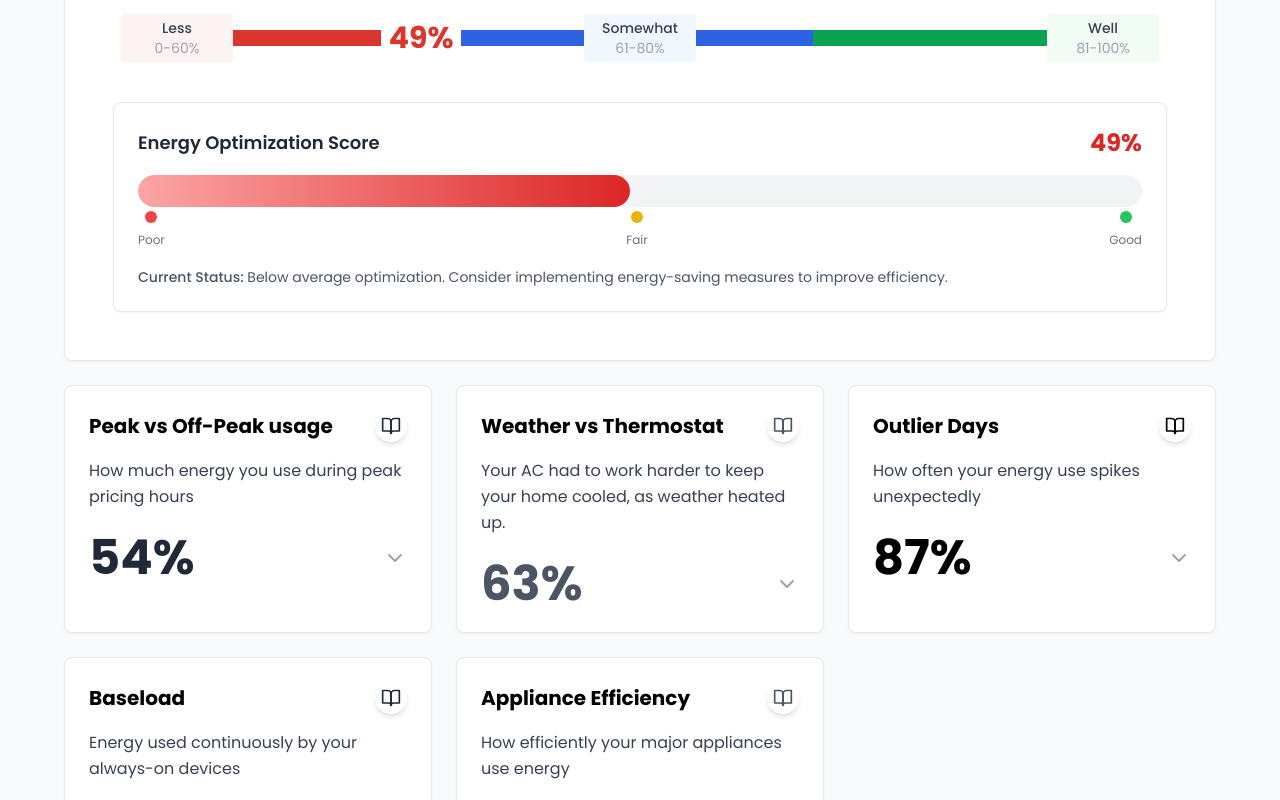
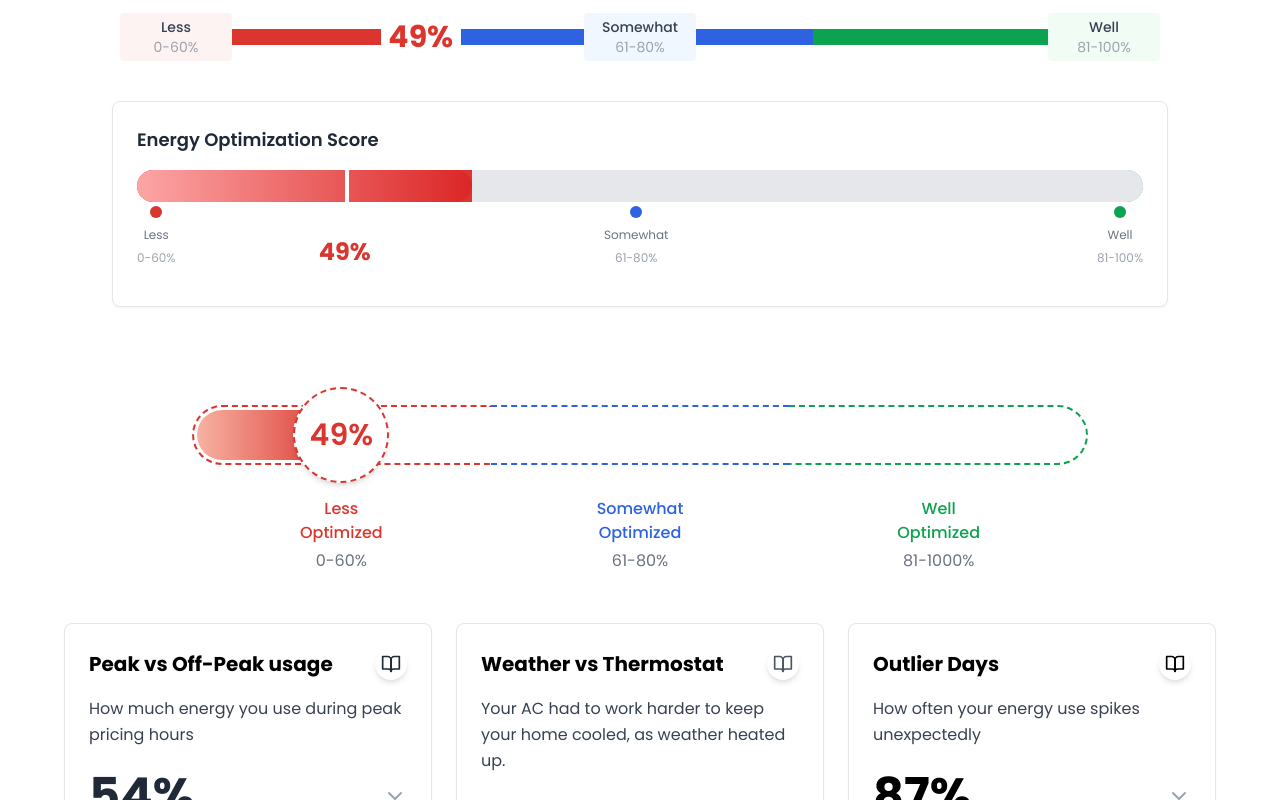
Before and after one commit to davemelk100/progress-meter, a React (Vite) app: page / in a window 1280 px wide. Shown: the part 780-1580 px from the top of the page. Built offline with nearby package versions, Linux system fonts and the light colour scheme.

Commit message:
7 progress meter

```diff
--- a/src/App.tsx
+++ b/src/App.tsx
@@ -86,7 +86,7 @@ function App() {
   };
 
   return (
-    <div className="min-h-screen bg-gray-50 p-6">
+    <div className="min-h-screen p-6">
       {/* Modal */}
       {isModalOpen && selectedCard && (
         <div className="fixed inset-0 bg-black bg-opacity-50 flex items-center justify-center z-50">
@@ -149,7 +149,7 @@ function App() {
 
       <div className="max-w-6xl mx-auto">
         {/* Header Section */}
-        <div className="bg-white rounded-lg shadow-sm border border-gray-200 p-8 mb-6">
+        <div className="bg-white rounded-lg p-8 mb-6">
           <div className="flex items-center justify-between">
             <div className="flex items-center gap-4">
               <div className="p-2">
@@ -357,7 +357,7 @@ function App() {
                       }}
                     >
                       <div
-                        className="w-20 h-20 rounded-full flex items-center justify-center border"
+                        className="w-24 h-24 rounded-full bg-white flex items-center justify-center border-2 border-dashed shadow-md"
                         style={{
                           backgroundColor: "#FEF2F2",
                           borderWidth: "1px",
@@ -365,7 +365,7 @@ function App() {
                         }}
                       >
                         <span
-                          className="text-3xl font-bold"
+                          className="text-3xl font-semibold"
                           style={{ color: "#DB352F" }}
                         >
                           49%
@@ -595,42 +595,235 @@ function App() {
                   <h3 className="text-lg font-semibold text-gray-800">
                     Energy Optimization Score
                   </h3>
-                  <div className="text-2xl font-bold text-red-600">49%</div>
                 </div>
 
                 {/* Scale Bar */}
                 <div className="relative mb-4">
-                  <div className="w-full h-8 bg-gray-100 rounded-full overflow-hidden">
-                    {/* Progress Fill */}
+                  <div
+                    className="w-full h-8 bg-gray-100 rounded-full overflow-hidden flex"
+                    style={{ borderRadius: "9999px" }}
+                  >
+                    {/* Poor Segment */}
                     <div
-                      className="h-full bg-gradient-to-r from-red-300 to-red-600 rounded-full transition-all duration-500"
-                      style={{ width: "49%" }}
+                      className="h-full"
+                      style={{
+                        width: "33.33%",
+                        backgroundColor: isColorMode ? "#DB352F" : "#6B7280",
+                      }}
                     ></div>
+                    {/* Fair Segment */}
+                    <div
+                      className="h-full"
+                      style={{
+                        width: "33.33%",
+                        backgroundColor: isColorMode ? "#2E62E1" : "#374151",
+                        borderLeft: "2px solid rgba(0, 0, 0, 0.3)",
+                        borderRight: "2px solid rgba(0, 0, 0, 0.3)",
+                      }}
+                    ></div>
+                    {/* Good Segment */}
+                    <div
+                      className="h-full"
+                      style={{
+                        width: "33.33%",
+                        backgroundColor: isColorMode ? "#0BA34F" : "#111827",
+                        borderTopRightRadius: "9999px",
+                        borderBottomRightRadius: "9999px",
+                        borderLeft: "2px solid rgba(0, 0, 0, 0.3)",
+                      }}
+                    ></div>
+                  </div>
+
+                  {/* Progress Fill Overlay */}
+                  <div
+                    className="absolute top-0 left-0 h-8 bg-gradient-to-r from-red-300 to-red-600 transition-all duration-500"
+                    style={{ width: "33.33%", borderRadius: "9999px" }}
+                  ></div>
+
+                  {/* Unfilled portion overlay */}
+                  <div
+                    className="absolute top-0 h-8 bg-gray-200 transition-all duration-500"
+                    style={{
+                      left: "33.33%",
+                      right: "0",
+                      borderTopRightRadius: "9999px",
+                      borderBottomRightRadius: "9999px",
+                    }}
+                  ></div>
+
+                  {/* White Notch in center of red section */}
+                  <div
+                    className="absolute w-1 bg-white"
+                    style={{
+                      left: "calc(16.67% + 40px)",
+                      top: "0",
+                      bottom: "0",
+                    }}
+                  ></div>
+
+                  {/* 49% label below notch */}
+                  <div
+                    className="absolute text-2xl font-bold"
+                    style={{
+                      left: "calc(16.67% + 40px)",
+                      top: "100%",
+                      transform: "translateX(-50%)",
+                      marginTop: "-30px",
+                      color: "#DB352F",
+                    }}
+                  >
+                    49%
                   </div>
 
                   {/* Level Indicators */}
                   <div className="flex justify-between mt-1">
                     <div className="text-center">
-                      <div className="w-3 h-3 bg-red-500 rounded-full mx-auto mb-1"></div>
-                      <span className="text-xs text-gray-500">Poor</span>
+                      <div
+                        className="w-3 h-3 rounded-full mx-auto mb-1"
+                        style={{
+                          backgroundColor: isColorMode ? "#DB352F" : "#6B7280",
+                        }}
+                      ></div>
+                      <span className="text-xs text-gray-500">Less</span>
+                      <div className="text-xs text-gray-400 mt-1">0-60%</div>
                     </div>
                     <div className="text-center">
-                      <div className="w-3 h-3 bg-yellow-500 rounded-full mx-auto mb-1"></div>
-                      <span className="text-xs text-gray-500">Fair</span>
+                      <div
+                        className="w-3 h-3 rounded-full mx-auto mb-1"
+                        style={{
+                          backgroundColor: isColorMode ? "#2E62E1" : "#374151",
+                        }}
+                      ></div>
+                      <span className="text-xs text-gray-500">Somewhat</span>
+                      <div className="text-xs text-gray-400 mt-1">61-80%</div>
                     </div>
                     <div className="text-center">
-                      <div className="w-3 h-3 bg-green-500 rounded-full mx-auto mb-1"></div>
-                      <span className="text-xs text-gray-500">Good</span>
+                      <div
+                        className="w-3 h-3 rounded-full mx-auto mb-1"
+                        style={{
+                          backgroundColor: isColorMode ? "#0BA34F" : "#111827",
+                        }}
+                      ></div>
+                      <span className="text-xs text-gray-500">Well</span>
+                      <div className="text-xs text-gray-400 mt-1">81-100%</div>
                     </div>
                   </div>
                 </div>
+              </div>
+            </div>
+          </div>
+        </div>
 
-                {/* Status Description */}
-                <div className="text-sm text-gray-600">
-                  <span className="font-medium">Current Status:</span> Below
-                  average optimization. Consider implementing energy-saving
-                  measures to improve efficiency.
+        {/* Tenth Progress Meter - Based on Provided Image */}
+        <div className="mt-[50px] mb-[50px]">
+          <div className="relative w-full flex flex-col items-center">
+            {/* Meter Bar */}
+            <div
+              className="relative w-full max-w-4xl flex items-center justify-between"
+              style={{ height: 60 }}
+            >
+              {/* Segments */}
+              <div className="flex w-full h-full">
+                {/* Less Optimized */}
+                <div className="flex-1 h-full relative z-0">
+                  <div
+                    className="absolute inset-0 rounded-l-full rounded-r-none border-2 border-dashed"
+                    style={{ borderColor: "#DB352F", borderRight: "none" }}
+                  ></div>
+                  {/* Fill up to 49% */}
+                  <div
+                    className="absolute"
+                    style={{
+                      left: 5,
+                      top: 5,
+                      height: "calc(100% - 10px)",
+                      width: "calc(49% - 5px)",
+                      background:
+                        "linear-gradient(270deg, #DB352F 0%, #F7B2A3 100%)",
+                      borderTopLeftRadius: "9999px",
+                      borderBottomLeftRadius: "9999px",
+                      borderTopRightRadius: 0,
+                      borderBottomRightRadius: 0,
+                      zIndex: 1,
+                    }}
+                  ></div>
                 </div>
+                {/* Somewhat Optimized */}
+                <div className="flex-1 h-full relative z-0">
+                  <div
+                    className="absolute inset-0 border-t-2 border-b-2 border-dashed"
+                    style={{
+                      borderColor: "#2E62E1",
+                      borderLeft: "none",
+                      borderRight: "none",
+                      borderRadius: 0,
+                    }}
+                  ></div>
+                </div>
+                {/* Well Optimized */}
+                <div className="flex-1 h-full relative z-0">
+                  <div
+                    className="absolute inset-0 rounded-r-full rounded-l-none border-2 border-dashed"
+                    style={{ borderColor: "#0BA34F", borderLeft: "none" }}
+                  ></div>
+                </div>
+              </div>
+              {/* 49% Circle Overlay */}
+              <div
+                className="absolute z-10"
+                style={{
+                  left: "16.67%",
+                  top: "50%",
+                  transform: "translate(-50%, -50%)",
+                }}
+              >
+                <div
+                  className="w-24 h-24 rounded-full bg-white flex items-center justify-center border-2 border-dashed shadow-md"
+                  style={{ borderColor: "#DB352F" }}
+                >
+                  <span
+                    className="text-3xl font-semibold"
+                    style={{ color: "#DB352F" }}
+                  >
+                    49%
+                  </span>
+                </div>
+              </div>
+            </div>
+            {/* Labels and Ranges */}
+            <div className="flex w-full max-w-4xl justify-between mt-8">
+              <div className="flex-1 text-center">
+                <div
+                  className="font-medium text-gray-800"
+                  style={{ color: "#DB352F" }}
+                >
+                  Less
+                  <br />
+                  Optimized
+                </div>
+                <div className="text-gray-500 mt-1">0-60%</div>
+              </div>
+              <div className="flex-1 text-center">
+                <div
+                  className="font-medium text-gray-800"
+                  style={{ color: "#2E62E1" }}
+                >
+                  Somewhat
+                  <br />
+                  Optimized
+                </div>
+                <div className="text-gray-500 mt-1">61-80%</div>
+              </div>
+              <div className="flex-1 text-center">
+                <div
+                  className="font-medium text-gray-800"
+                  style={{ color: "#0BA34F" }}
+                >
+                  Well
+                  <br />
+                  Optimized
+                </div>
+                <div className="text-gray-500 mt-1">81-1000%</div>
               </div>
             </div>
           </div>
```
